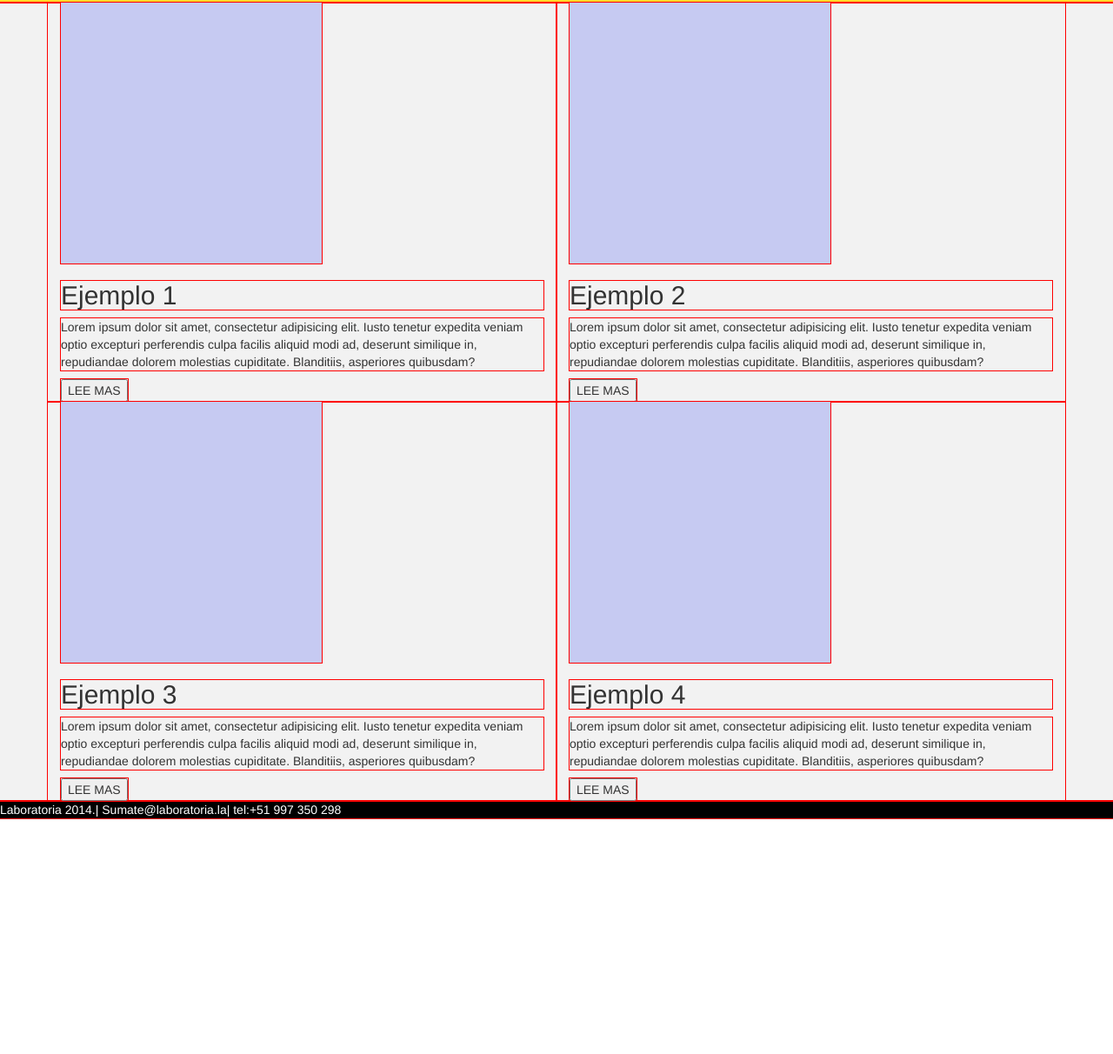
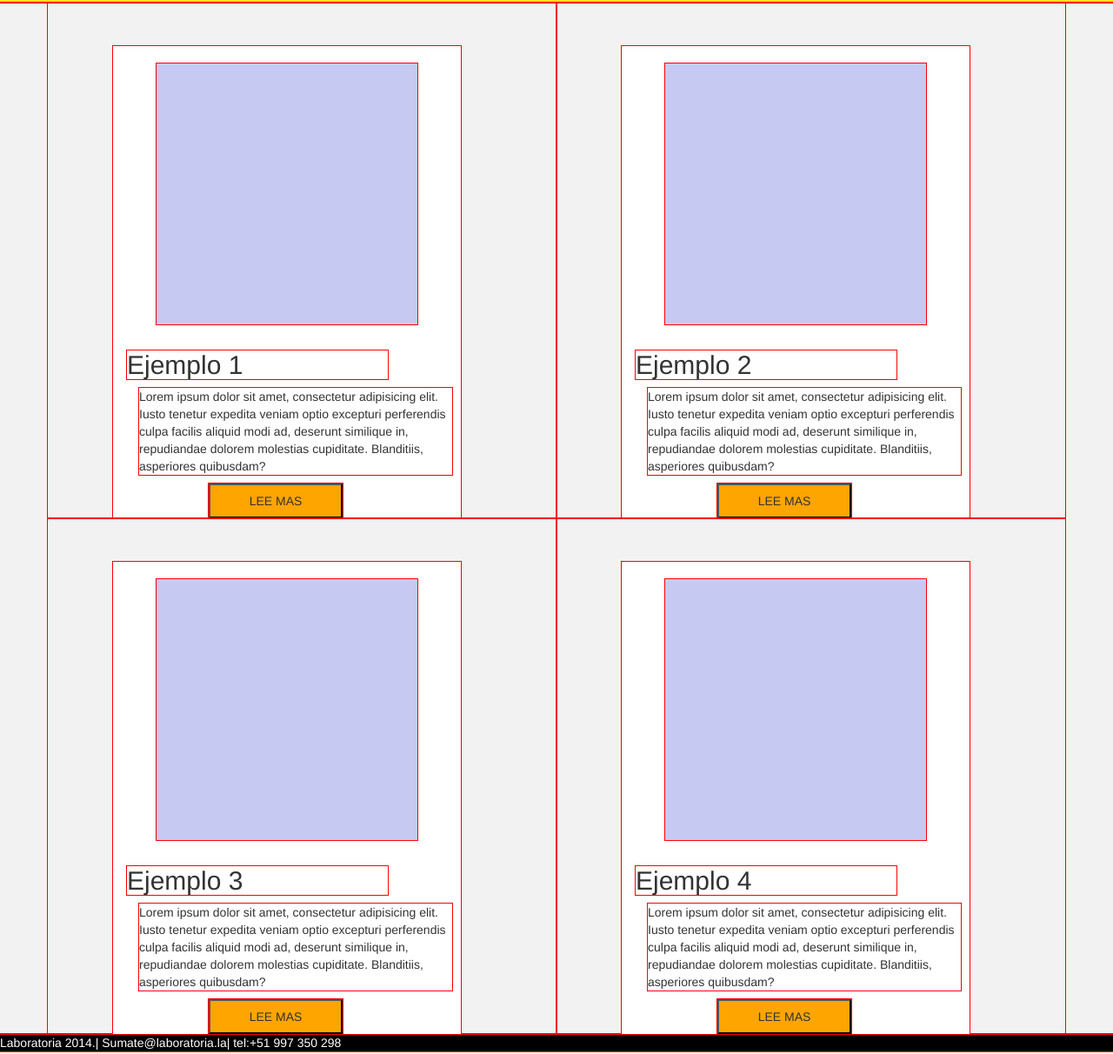
Before and after one commit to sayda1/-Mini, a plain HTML site: page index.html in a window 1280 px wide. Shown: the part 647-1859 px from the top of the page at 87% size. Before the commit the page ends 1598 px from the top, so only its background shows below. Drawn offline with Linux system fonts and the light colour scheme.

Commit message:
un avanse

```diff
--- a/css/main.css
+++ b/css/main.css
@@ -24,7 +24,7 @@ footer{
 }
 /*-------------LA CABESERA------*/
 header button{
-    margin-top:50px; ;
+    margin-top:70px; ;
     padding: 12px;
     width: 10em;
     background: orange;
@@ -36,13 +36,40 @@ header button{
     text-align: center;
     margin-top:50px;
 }
-.yo a{
+header a{
     text-decoration: none;
     color: white;
     margin: 20px;
     font-size: 25px;
 }
 .caja{
+    position: relative;
+    right:55px ;
   margin: 200px;
   text-align: center;
 }
+/*-------------CUERPO-----SECCION---*/
+ .caja2 {
+    width: 400px;
+    margin-left: 60px;
+    background-color: white;
+}
+.dentro{
+    position: relative;
+    top: 20px;
+    margin: 50px;
+}
+.caja2 h2{
+    width: 300px;
+    margin-left: 16px;
+}
+.caja2 p{
+    width: 360px;
+    margin-left: 30px;
+}
+.caja2 button{
+    width: 11em;
+    padding: 8px;
+    background-color: orange;
+   margin-left: 110px;
+}
--- a/index.html
+++ b/index.html
@@ -35,6 +35,7 @@
          <div class="container">
             <div class="row">
                 <div class="col-md-6">
+                   <div class="caja2">
                     <div class="dentro">
                     </div>
                     <h2> Ejemplo 1</h2>
@@ -43,7 +44,9 @@
                         LEE MAS
                     </button>
                 </div>
+                </div>
                 <div class="col-md-6">
+                    <div class="caja2">
                      <div class="dentro">
                     </div>
                     <h2> Ejemplo 2</h2>
@@ -51,10 +54,12 @@
                     <button>
                         LEE MAS
                     </button>
+                    </div>
                 </div>
             </div>
             <div class="row">
                 <div class="col-md-6">
+                  <div class="caja2">
                    <div class="dentro">
                     </div>
                     <h2> Ejemplo 3</h2>
@@ -62,8 +67,10 @@
                     <button>
                         LEE MAS
                     </button>
+                    </div>
                 </div>
                 <div class="col-md-6">
+                   <div class="caja2">
                     <div class="dentro">
                     </div>
                     <h2> Ejemplo 4</h2>
@@ -71,6 +78,7 @@
                     <button>
                         LEE MAS
                     </button>
+                    </div>
                 </div>
             </div>
          </div>
```
